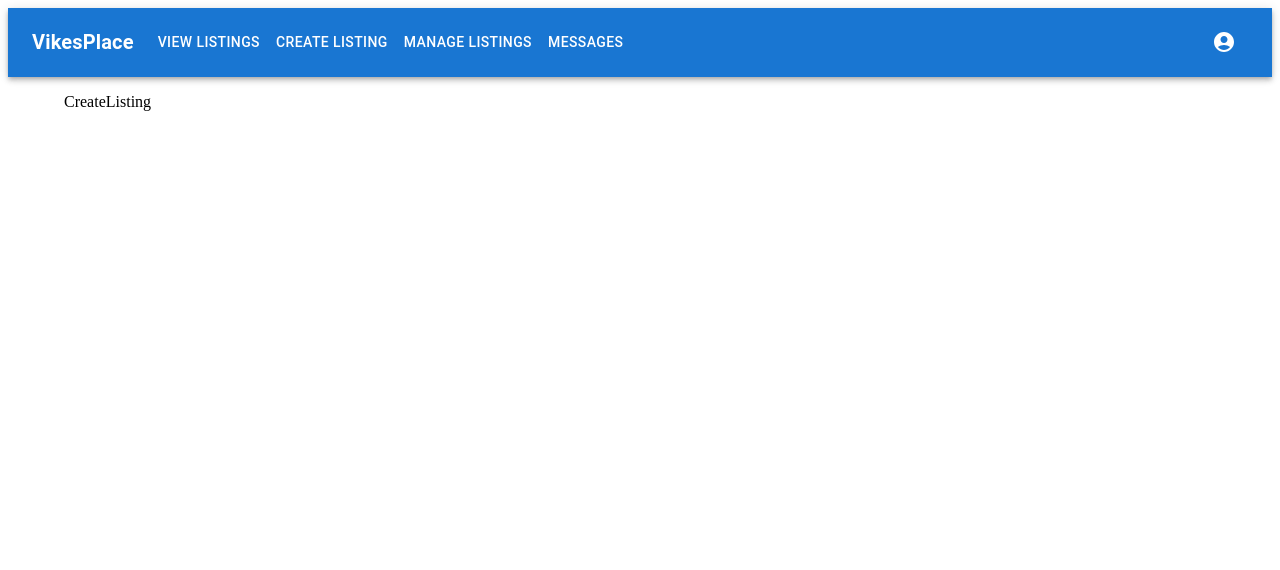
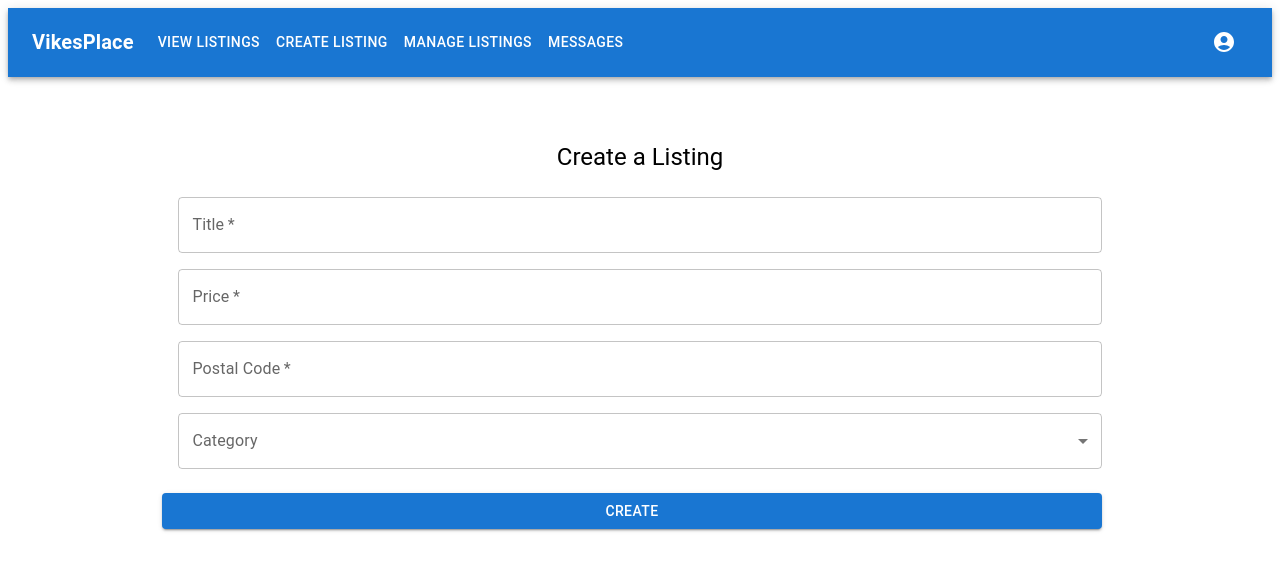
Before and after one commit to vikesplace/vikesplace, a React (Create React App) app in the folder frontend/: page /create-listing in a window 1280 px wide. Shown: the top 570 px of the page. Built offline with nearby package versions, Linux system fonts and the light colour scheme.

Commit message:
Basic form for creating a listing (#32)

```diff
--- a/frontend/src/pages/CreateListing.js
+++ b/frontend/src/pages/CreateListing.js
@@ -1,15 +1,220 @@
-import React from 'react';
+import React, { useState } from 'react';
 import Container from '@mui/material/Container';
 import Box from '@mui/material/Box';
 import '../App.css';
+import Button from '@mui/material/Button';
+import FormControl from '@mui/material/FormControl';
+import Grid from '@mui/material/Grid';
+import InputLabel from '@mui/material/InputLabel';
+import MenuItem from '@mui/material/MenuItem';
+import Select from '@mui/material/Select';
+import TextField from '@mui/material/TextField';
+import Typography from '@mui/material/Typography';
+
+const categories = [
+  { value: 'Furniture', label: 'Furniture' },
+  { value: 'SchoolSupplies', label: 'School Supplies' },
+  { value: 'Technology', label: 'Technology' }
+];
 
 function CreateListing() {
+    const [title, setTitle] = useState("");
+    const [titleError, setTitleError] = useState(false);
+    const [price, setPrice] = useState("");
+    const [priceError, setPriceError] = useState(false);
+    const [postalCode, setPostalCode] = useState("");
+    const [postalCodeError, setPostalCodeError] = useState(false);
+    const [category, setCategory] = useState("");
+
+    const handleTitleChange = (event) => {
+        setTitle(event.target.value);
+    };
+
+    const handleTitleBlur = (event) => {
+      setTitle(event.target.value);
+      validateTitle();
+  };
+
+    const handlePriceChange = (event) => {
+        setPrice(event.target.value);
+    };
+
+    const handlePriceBlur = (event) => {
+        setPrice(event.target.value);
+        validatePrice();
+    };
+
+    const handlePostalCodeChange = (event) => {
+        setPostalCode(event.target.value);
+    };
+
+    const handlePostalCodeBlur = (event) => {
+        setPostalCode(event.target.value);
+        validatePostalCode();
+    };
+
+    const handleCategoryChange = (event) => {
+        setCategory(event.target.value);
+    };
+
+    function validateTitle() {
+      if (title.trim() === "") {
+          setTitleError(true);
+          return false;
+      } else {
+          setTitleError(false);
+          return true;
+      }
+  }
+
+    function validatePrice() {
+        var format = new RegExp("^([0-9]*[.]{0,1}[0-9]{0,2})$");
+        if (!format.test(price)) {
+            setPriceError(true);
+            return false;
+        } else if (price === "") {
+            setPriceError(true);
+            return false;
+        } else {
+            setPriceError(false);
+            return true;
+        }
+    }
+
+    function validatePostalCode() {
+        var format = new RegExp("^[ABCEGHJKLMNPRSTVXY][0-9][ABCEGHJKLMNPRSTVWXYZ] [0-9][ABCEGHJKLMNPRSTVWXYZ][0-9]$");
+        if (!format.test(postalCode)) {
+            setPostalCodeError(true);
+            return false;
+        } else {
+            setPostalCodeError(false);
+            return true;
+        }
+    }
+
+    function validateCategory() {
+        if (category === null || category === "") {
+          return false;
+        } else {
+            return true;
+        }
+    }
+
+    const handleSubmit = (event) => {
+        event.preventDefault();
+        const data = new FormData(event.currentTarget);
+
+        var validForm = validateTitle() && validatePrice() && validatePostalCode() && validateCategory();
+
+        if (validForm) {
+            try {
+                // TODO POST
+                console.log({
+                    title: data.get("title"),
+                    price: data.get("price"),
+                    postalCode: data.get("postalCode"),
+                    category: category
+                });
+                // TODO if succeeds direct to /manage-listings page
+            } catch (error) {
+                // TODO display error message
+                console.log(error);
+            }
+        }
+    }
+
   return (
     <div className="CreateListing">
       <Container>
-        <Box mt={2}>
-          CreateListing
-          {/* Add your main content here */}
+      <Box
+          sx={{
+            marginTop: 8,
+            display: "flex",
+            flexDirection: "column",
+            alignItems: "center",
+          }}
+        >
+            <Typography component="h1" variant="h5">
+                Create a Listing
+            </Typography>
+            <Box component="form" noValidate onSubmit={handleSubmit} sx={{ mt: 3 }}>
+                <Grid container spacing={2}>
+                <Grid item xs={12}>
+                    <TextField
+                        required
+                        fullWidth
+                        id="title"
+                        label="Title"
+                        name="title"
+                        value={title}
+                        onChange={handleTitleChange}
+                        onBlur={handleTitleBlur}
+                        error={titleError}
+                        helperText={
+                            titleError ? "Title is required" : ""
+                        }
+                    />
+                </Grid>
+                <Grid item xs={12}>
+                    <TextField
+                        required
+                        fullWidth
+                        name="price"
+                        label="Price"
+                        id="price"
+                        value={price}
+                        onChange={handlePriceChange}
+                        onBlur={handlePriceBlur}
+                        error={priceError}
+                        helperText={
+                            priceError ? "Expected format: $#.##" : ""
+                        }
+                    />
+                </Grid>
+                <Grid item xs={12}>
+                    <TextField
+                        required
+                        fullWidth
+                        name="postalCode"
+                        label="Postal Code"
+                        type="postalCode"
+                        id="postalCode"
+                        value={postalCode}
+                        onChange={handlePostalCodeChange}
+                        onBlur={handlePostalCodeBlur}
+                        error={postalCodeError}
+                        helperText={
+                            postalCodeError ? "Please enter a valid postal code (format: A1A 1A1)" : ""
+                        }
+                    />
+                </Grid>
+                <Grid item xs={12}>
+                  <FormControl fullWidth>
+                    <InputLabel id="category-label">Category</InputLabel>
+                    <Select
+                      required
+                      label="Category"
+                      labelId="category-label"
+                      id="category"
+                      value={category}
+                      onChange={handleCategoryChange}
+                    >
+                      {categories.map((category) => (
+                        <MenuItem key={category.value} value={category.value}>{category.label}</MenuItem>
+                      ))}
+                    </Select>
+                  </FormControl>
+                </Grid>
+                <Button
+                    type="submit"
+                    fullWidth
+                    variant="contained"
+                    sx={{ mt: 3, mb: 2 }}
+                >
+                Create
+                </Button>
+                </Grid>
+            </Box>
         </Box>
       </Container>
     </div>
```
Also changed, not shown: frontend/src/components/ManageListing.js (added).
